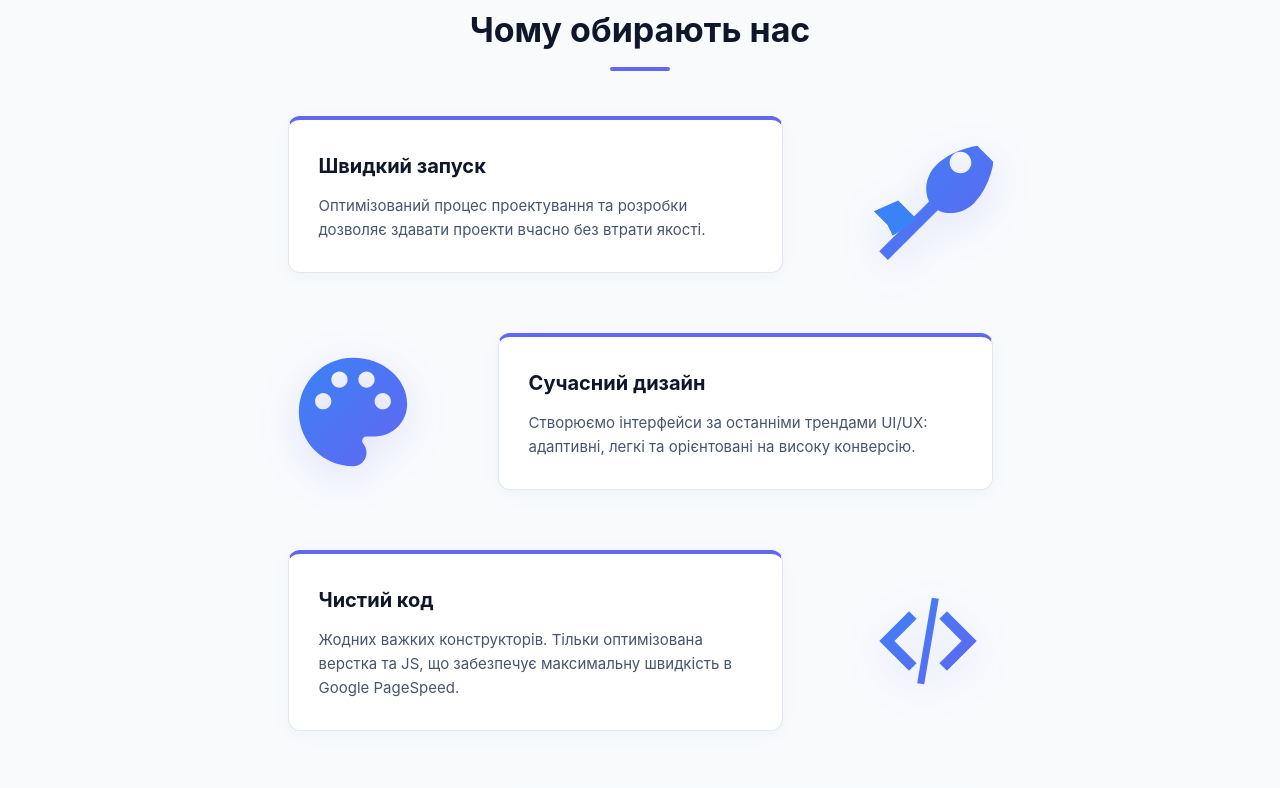
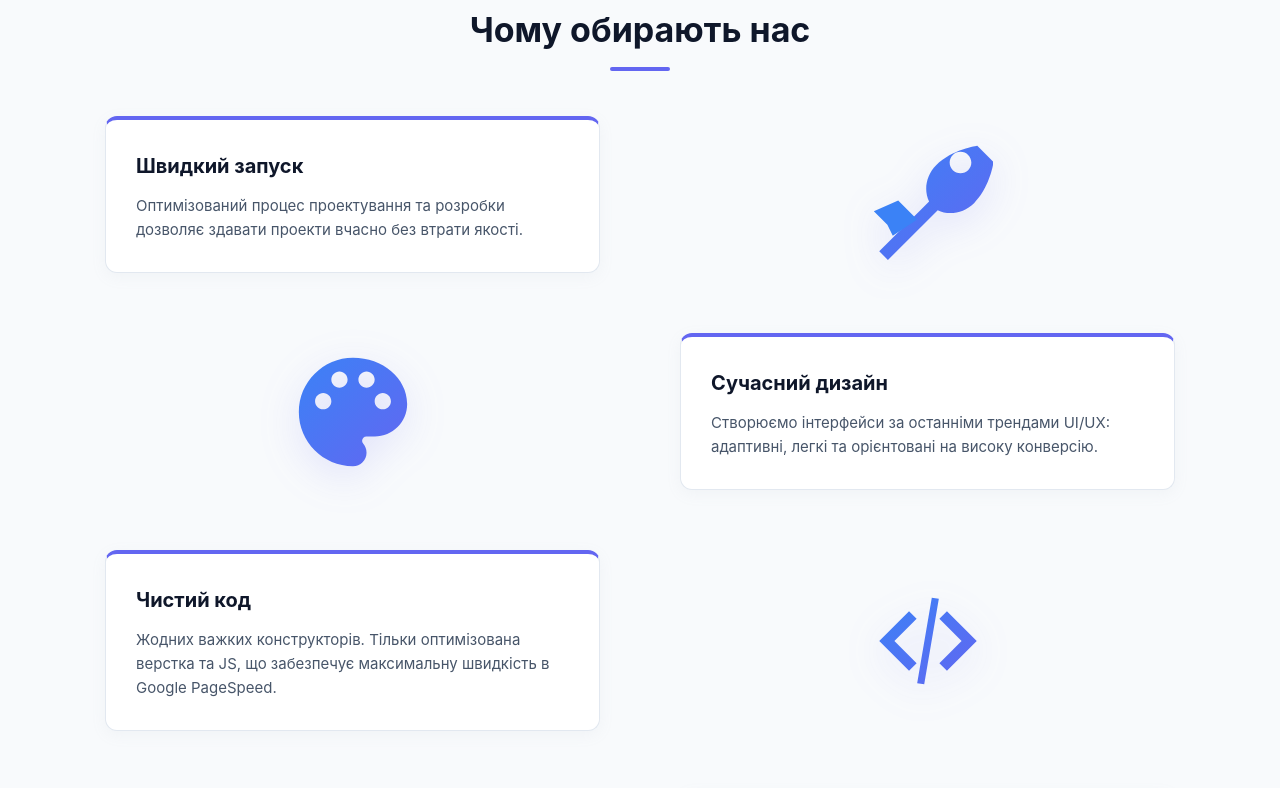
Before and after one commit to 98Sebova98/sbv-studio, a plain HTML site: page index.html in a window 1280 px wide. Shown: the part 1677-2465 px from the top of the page. Drawn offline with Linux system fonts and the light colour scheme.

Commit message:
style.css

```diff
--- a/style.css
+++ b/style.css
@@ -204,7 +204,7 @@ section{
   display: flex;
   justify-content: center;
   align-items: center;
-  flex: 0 1 auto; /* Область картинки симметрична карточке */
+  flex: 0 1 45%; /* Область картинки симметрична карточке */
 }
 
 /* Сама SVG-иконка */
```
